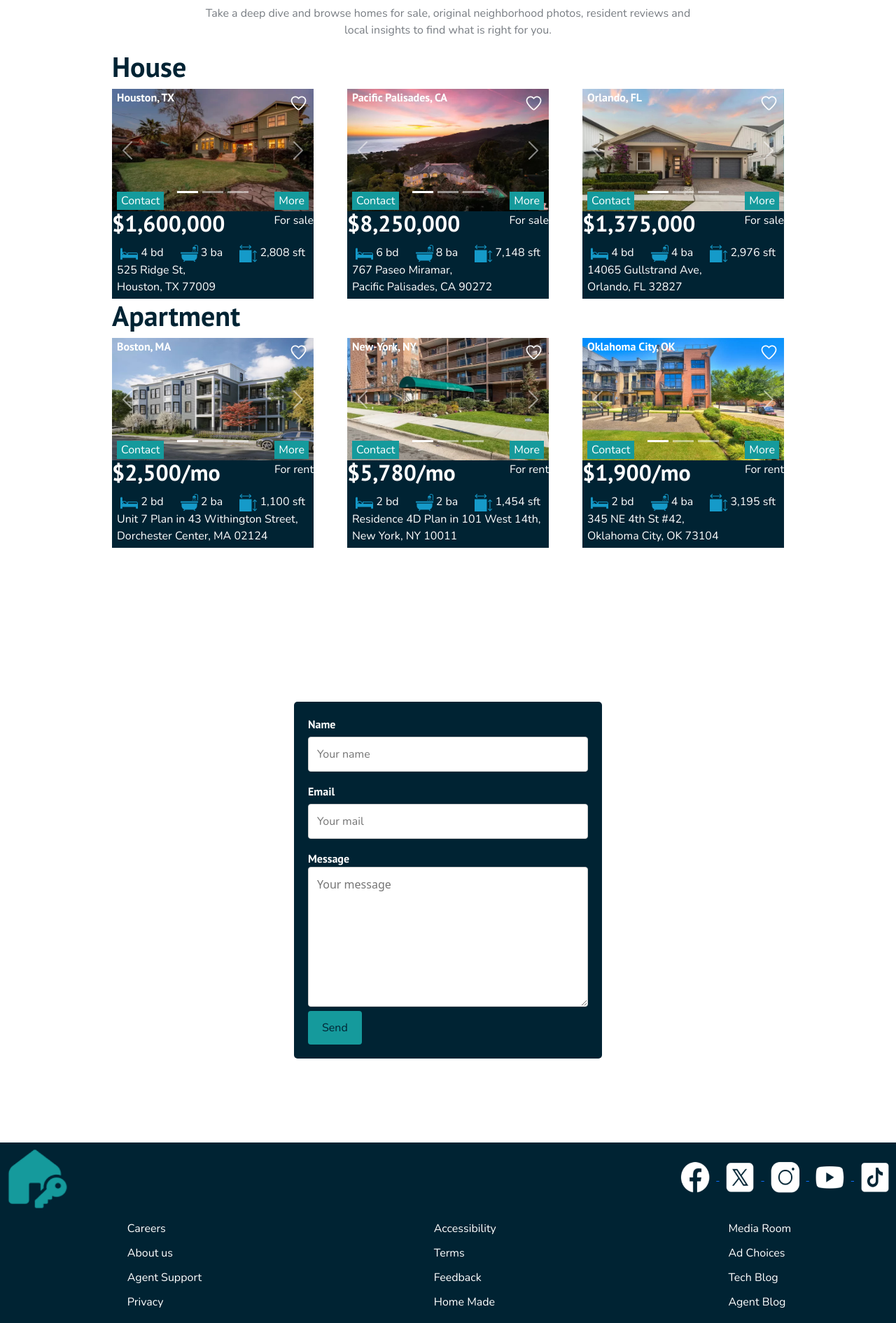
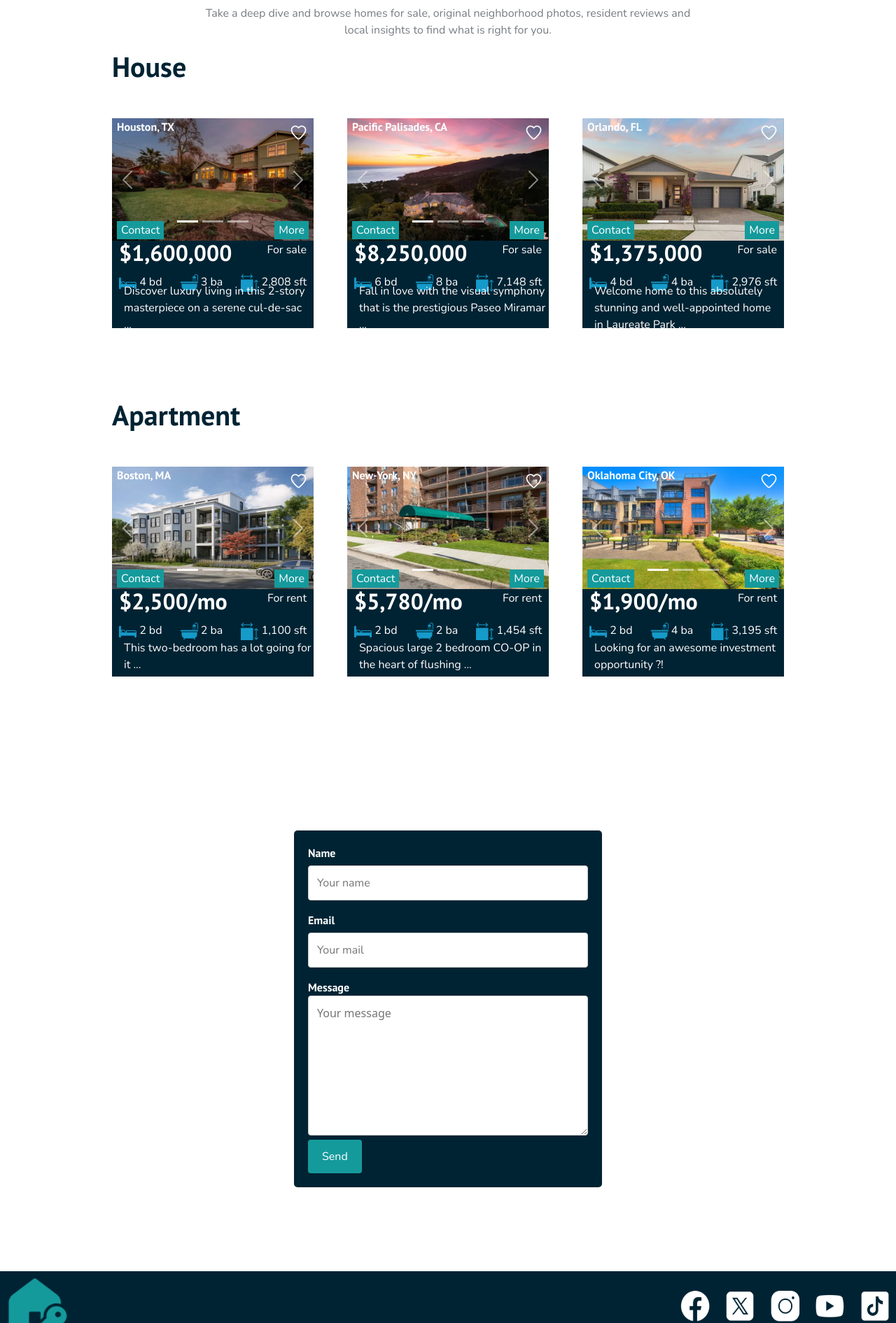
Before and after one commit to mohaoran69200/Projet-Get-Keys, a PHP site: page / in a window 1280 px wide. Shown: the part 840-2731 px from the top of the page at 70% size. Run offline with PHP 8.4, Linux system fonts and the light colour scheme.

Commit message:
desktop done

```diff
--- a/index.html
+++ b/index.html
@@ -6,8 +6,8 @@
   <meta name="viewport" content="width=device-width, initial-scale=1.0" />
   <title>Get Keys | Home</title>
   <link rel="stylesheet" href="style.css" />
-  <link rel="stylesheet" href="style-mobile.css">
-  <link rel="stylesheet" href="style-tablette.css">
+  <!-- <link rel="stylesheet" href="style-mobile.css">
+  <link rel="stylesheet" href="style-tablette.css"> -->
   <link href="https://cdn.jsdelivr.net/npm/bootstrap@5.3.2/dist/css/bootstrap.min.css" rel="stylesheet"
     integrity="sha384-T3c6CoIi6uLrA9TneNEoa7RxnatzjcDSCmG1MXxSR1GAsXEV/Dwwykc2MPK8M2HN" crossorigin="anonymous">
 
@@ -37,21 +37,23 @@
         </ul>
       </div>
     </nav>
-    <div class="header-burger">
-      <svg xmlns="http://www.w3.org/2000/svg" fill="none" viewBox="0 0 24 24" stroke-width="1.5" stroke="currentColor" class="w-6 h-6">
+    <!-- <div class="header-burger">
+      <svg xmlns="http://www.w3.org/2000/svg" fill="none" viewBox="0 0 24 24" stroke-width="1.5" stroke="currentColor"
+        class="w-6 h-6">
         <path stroke-linecap="round" stroke-linejoin="round" d="M3.75 6.75h16.5M3.75 12h16.5m-16.5 5.25h16.5" />
-      </svg>
+      </svg> -->
     </div>
     <!-- End navbar -->
     <div class="search-container">
+      <div class="title-discover">
+      <h1>Discover a place
+        you'll love to live</h1>
+      </div>
       <div id="search">
         <input type="search" placeholder="Search" />
         <button type="submit"></button>
       </div>
-      <h1>
-        Discover a place you'll love <br />
-        to live
-      </h1>
+
     </div>
   </header>
   <!-- End header -->
@@ -141,8 +143,7 @@
             </div>
             <div class="adress">
               <p>
-                525 Ridge St,
-                <br>Houston, TX 77009
+                Discover luxury living in this 2-story masterpiece on a serene cul-de-sac ...
               </p>
             </div>
           </div>
@@ -208,8 +209,7 @@
             </div>
             <div class="adress">
               <p>
-                767 Paseo Miramar,
-                <br>Pacific Palisades, CA 90272
+                Fall in love with the visual symphony that is the prestigious Paseo Miramar ...
               </p>
             </div>
           </div>
@@ -275,8 +275,7 @@
             </div>
             <div class="adress">
               <p>
-                14065 Gullstrand Ave,
-                <br>Orlando, FL 32827
+                Welcome home to this absolutely stunning and well-appointed home in Laureate Park ...
               </p>
             </div>
           </div>
@@ -352,8 +351,7 @@
             </div>
             <div class="adress">
               <p>
-                Unit 7 Plan in 43 Withington Street,
-                <br>Dorchester Center, MA 02124
+                This two-bedroom has a lot going for it ...
               </p>
             </div>
           </div>
@@ -419,8 +417,7 @@
             </div>
             <div class="adress">
               <p>
-                Residence 4D Plan in 101 West 14th,
-                <br>New York, NY 10011
+                Spacious large 2 bedroom CO-OP in the heart of flushing ...
               </p>
             </div>
           </div>
@@ -486,8 +483,7 @@
             </div>
             <div class="adress">
               <p>
-                345 NE 4th St #42,
-                <br>Oklahoma City, OK 73104
+                Looking for an awesome investment opportunity ?!
               </p>
             </div>
           </div>
--- a/style.css
+++ b/style.css
@@ -238,6 +219,8 @@
     align-items: center;
     width: 100%;
     height: 300px;
+    margin-top: 50px;
+    margin-bottom: 100px;
   }
 
   .house {
@@ -384,6 +367,8 @@
     width: 100%;
     height: 30px;
     color: white;
+    padding-left: 10px;
+    padding-right: 10px;
   }
 
   .price h2 {
@@ -397,10 +382,12 @@
 
   .detail {
     display: flex;
-    justify-content: space-around;
+    justify-content: space-between;
     width: 100%;
     height: 30px;
     color: white;
+    padding-left: 10px;
+    padding-right: 10px;
   }
 
   .bd {
@@ -438,6 +425,8 @@
     height: 30px;
     color: white;
     margin-left: 7px;
+    padding-left: 10px;
+    padding-right: 10px;
   }
 
   .adress p {
@@ -457,6 +446,8 @@
     align-items: center;
     width: 100%;
     height: 300px;
+    margin-top: 50px;
+    margin-bottom: 100px;
   }
 
 
@@ -488,7 +479,7 @@
 
   input[type=submit] {
     background-color: #159a9c;
-    color: #002333;
+    color: white;
     padding: 12px 20px;
     border: none;
     border-radius: 4px;
@@ -532,6 +521,10 @@
   footer {
     width: 100%;
     margin: auto;
+  }
+
+  footer a {
+    text-decoration: none;
   }
 
   .footer-container {
```
Also changed, not shown: other parts of style.css (+18 -35 lines), images/1484357-une-famille-qui-joue-dans-le-jardin-de-sa-maison-illustration.jpg (deleted), images/1686828858_en-idei-club-p-family-in-front-of-house-dizain-instagram-2.jpg (deleted), images/AdobeStock_223576354-e1698266582336.jpg (deleted), images/comment-choisir-modele-maison-famille-nombreuse-1.jpg (deleted), 1 other file.
